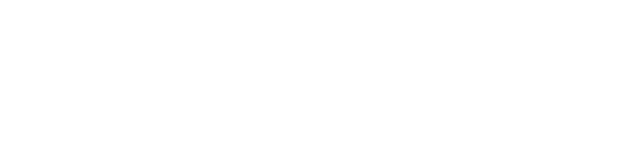
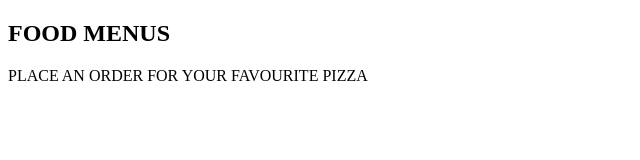
Before and after one commit to Andy3643/Pizza-Palace, a plain HTML site: page index.html in a window 1280 px wide. Shown: the whole page, without its empty margins (0-640 px from the left). Drawn offline with Linux system fonts and the light colour scheme.

Commit message:
feat. creat introduction division

```diff
--- a/index.html
+++ b/index.html
@@ -8,7 +8,12 @@
     <title>Document</title>
 </head>
 <body>
-
+<div class="foodmenu-intro">
+    <div class="menu-desription">
+        <h2>FOOD MENUS</h2>
+        <P>PLACE AN ORDER FOR YOUR FAVOURITE PIZZA</P>
+    </div>
+</div>
 
 
 
```
